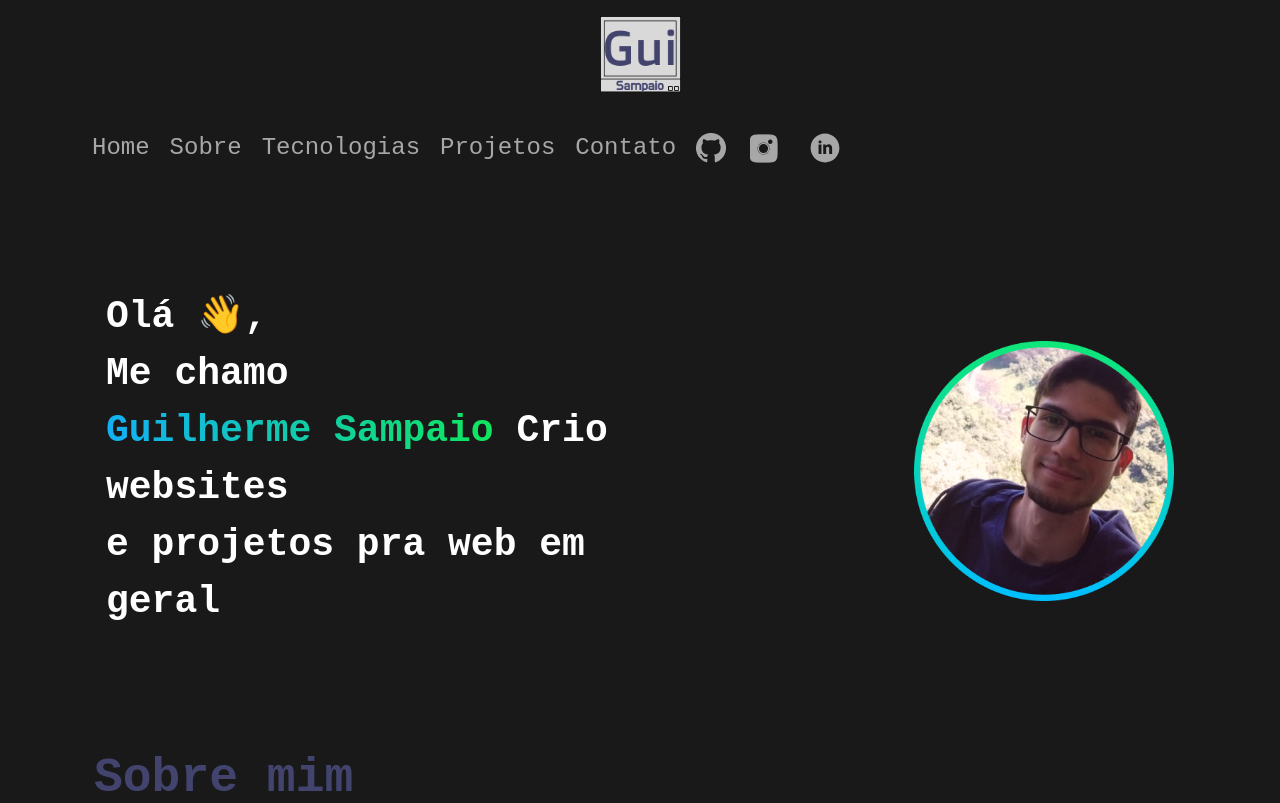
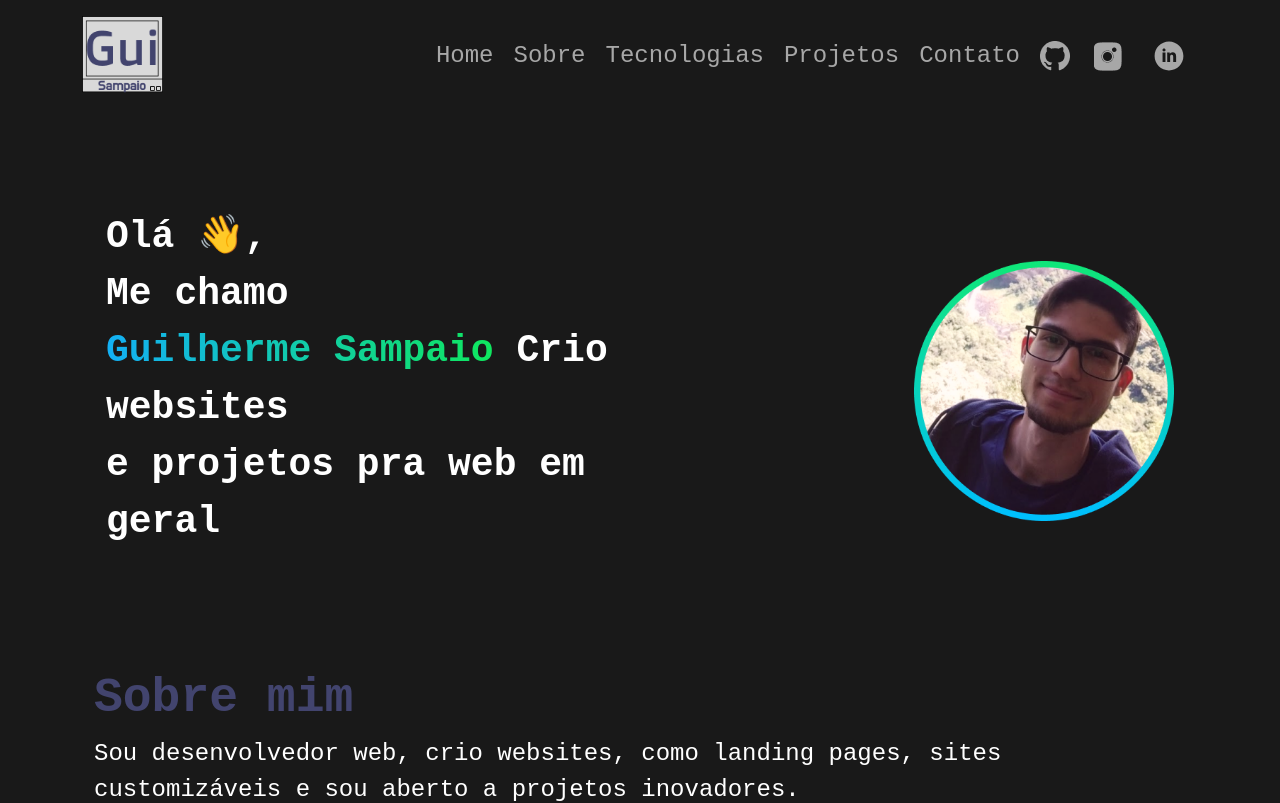
Before and after one commit to GuilhermeSsampaio/portfolio-guisamp, a Next.js app: page / in a window 1280 px wide. Shown: the top 803 px of the page. Built offline with nearby package versions, Linux system fonts and the light colour scheme.

Commit message:
correção da cor contato

```diff
--- a/components/Header.js
+++ b/components/Header.js
@@ -7,17 +7,17 @@ export default function Header({
   icon_linkedin,
 }) {
   return (
-    <header className="d-flex flex-column flex-wrap justify-content-center py-3 mb-4 align-itens-center">
-      <div className="text-center mb-2">
+    <header className="d-flex flex-column flex-md-row justify-content-between align-items-center py-3 mb-4">
+      <div className="text-center text-md-start mb-2 mb-md-0">
         <a
           href="/"
-          className="d-flex justify-content-center link-body-emphasis text-decoration-none"
+          className="d-flex justify-content-center justify-content-md-start link-body-emphasis text-decoration-none"
         >
           <Image src={logoGui} height={80} />
         </a>
       </div>
 
-      <ul className="nav nav-pills pt-3 links-header flex-column flex-md-row">
+      <ul className="nav nav-pills pt-3 pt-md-0 links-header flex-column flex-md-row">
         <li className="nav-item">
           <a
             href="#hero"
--- a/styles/globals.css
+++ b/styles/globals.css
@@ -108,7 +108,7 @@ body {
 }
 
 .contato {
-  color: #1e0e62;
+  color: #4629c7;
   font-weight: bold;
 }
 
```
